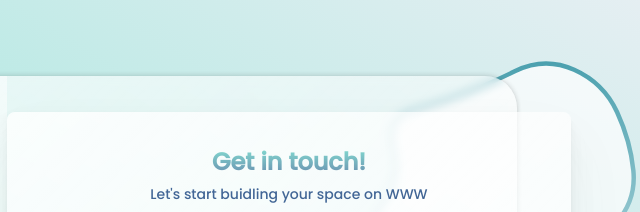
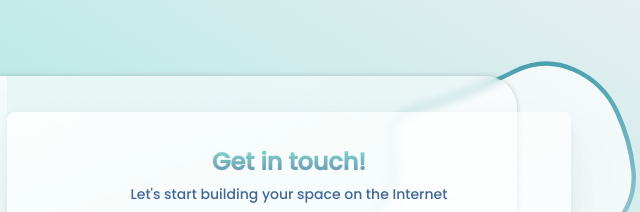
Before and after one commit to heypriya/heypriya.github.io, a plain HTML site: page pages/contact.html in a window 1280 px wide. Shown: the top 212 px of the page, 507-1147 px from the left. Drawn offline with Linux system fonts and the light colour scheme; grey boxes are pictures that could not be loaded; some icons are missing.

Commit message:
Update contact.html

```diff
--- a/pages/contact.html
+++ b/pages/contact.html
@@ -90,7 +90,7 @@
                 <div class="cards">
                     <div class="card">
                         <h2>Get in touch!</h2>
-                        <p>Let's start buidling your space on WWW</p>
+                        <p>Let's start building your space on the Internet</p>
                         <p><iframe frameborder="0" height="430" scrolling="yes" src="https://assets.coffeeinked.com/cvfp.php" width="100%" style="max-height: 100%!important; background-color: #fff; padding-bottom: 0!important;"></iframe></p>
                     </div>
                 </div>
```
